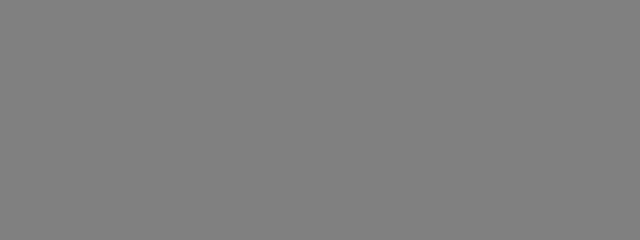
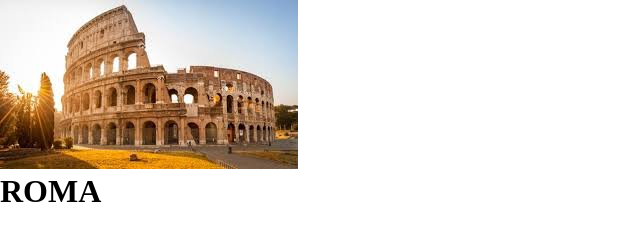
Before and after one commit to AleBaviera/htmlcss-airbnb, a plain HTML site: page index.html in a window 1280 px wide. Shown: the whole page, without its empty margins (0-640 px from the left). Drawn offline with Linux system fonts and the light colour scheme.

Commit message:
container base

```diff
--- a/index.html
+++ b/index.html
@@ -6,6 +6,16 @@
     <link rel="stylesheet" href="style.css">
   </head>
   <body>
+    <!-- contenitore di base -->
+    <div class="container">
+      <!-- blocco città -->
+        <div class="blocco1">
+          <img src="img/roma.jpeg" alt="roma">
 
+          <!-- nome città -->
+          <h1>ROMA</h1>
+        </div>
+
+    </div>
   </body>
 </html>
--- a/style.css
+++ b/style.css
@@ -5,3 +5,16 @@
 body{
   background-color: gray;
 }
+
+.container{
+  width: 100vw;
+  height: 100vh;
+  background-color: white;
+  position: absolute;
+
+}
+
+
+.blocco1{
+
+}
```
Also changed, not shown: 1 other file.
